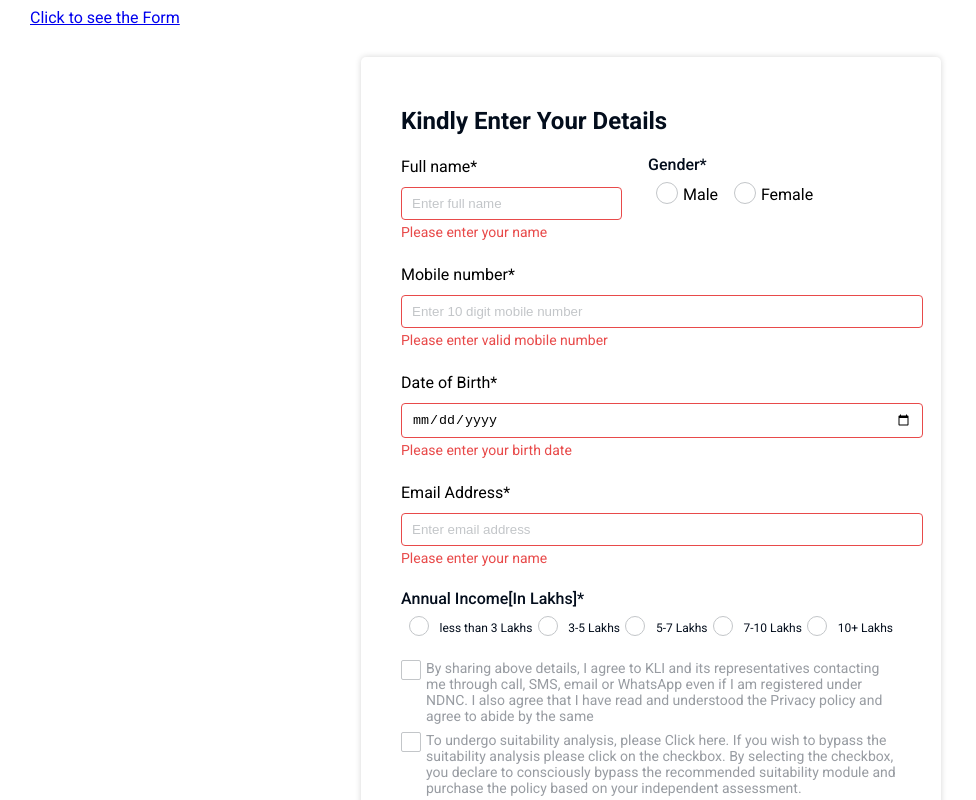
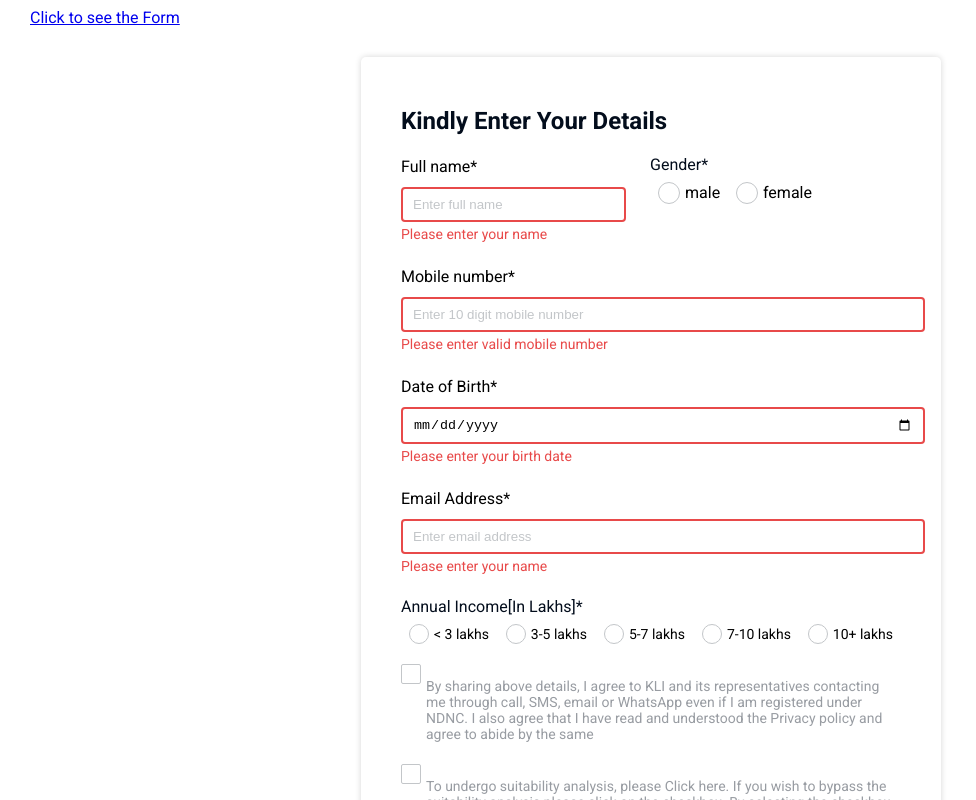
Before and after one commit to dikshashukla455/Design-system, a React (Create React App) app: page /form in a window 1280 px wide. Shown: the top 800 px of the page, without its empty margins (0-976 px from the left). Built offline with nearby package versions, Linux system fonts and the light colour scheme; a web font is replaced by a local one.

Commit message:
Updated the form

```diff
--- a/src/App.css
+++ b/src/App.css
@@ -73,7 +73,7 @@ input[type="file"] {
 	display: none;
 }
 .check_input:checked ~ .checkmark {
-	border: none;
+	border: 1px solid transparent;
 }
 .checkbox .checkmark {
 	margin-left: 0;
@@ -179,7 +179,7 @@ input[type="file"] {
 input,textarea,select {
 	width: 100%;
 	border: unset;
-	border: 1px solid #c3c6c9;
+	border: 2px solid #c3c6c9;
 }
 
 input:focus,textarea:focus,select:focus{
--- a/src/Form.css
+++ b/src/Form.css
@@ -26,15 +26,16 @@ input {
 /********* gender label field *********/
 .gender {
 	margin-left: 3rem;
-	font-weight: 500;
 }
-/********* annual label field *********/
-.annual {
-	font-weight: 500;
-}
+
 .checkpara{
 	margin:0 !important;
 }
+/******* annual ***********/
+.radio_label{
+	font-size: 14px;
+}
+
 /**** mobile devices ******/
 
 @media only screen and (max-width: 700px){
@@ -42,4 +43,7 @@ input {
 	margin: 10px 0;
 	padding: 10px 20px;
 }
+.radio_label{
+	font-size: 12px;
 }
+}
--- a/src/Form.js
+++ b/src/Form.js
@@ -34,9 +34,8 @@ function Form() {
 									fontWeight: "400",
 								}}
 							>
-							<Radio /> <p className="checkpara">Male</p> &nbsp;&nbsp;&nbsp;&nbsp;
-							<Radio />
-							<p className="checkpara">Female</p>
+								<Radio name="gender" label="male" /> &nbsp;&nbsp;&nbsp;&nbsp;
+								<Radio name="gender" label="female" />
 							</div>
 						</div>
 					</div>
@@ -76,26 +75,41 @@ function Form() {
 								fontWeight: "400",
 							}}
 						>
-						<Radio width="18px" height="18px" />{" "}
-						<Paragraph color="b300" fontSize="12px" margin="0">
-							less than 3 Lakhs
-						</Paragraph>
-						<Radio width="18px" height="18px" />{" "}
-						<Paragraph color="b300" fontSize="12px" margin="0">
-							3-5 Lakhs
-						</Paragraph>
-						<Radio width="18px" height="18px" />{" "}
-						<Paragraph color="b300" fontSize="12px" margin="0">
-							5-7 Lakhs
-						</Paragraph>
-						<Radio width="18px" height="18px" />{" "}
-						<Paragraph color="b300" fontSize="12px" margin="0">
-							7-10 Lakhs
-						</Paragraph>
-						<Radio width="18px" height="18px" />{" "}
-						<Paragraph color="b300" fontSize="12px" margin="0">
-							10+ Lakhs
-						</Paragraph>
+							<Radio
+								width="18px"
+								height="18px"
+								label="< 3 lakhs"
+								className="radio_label"
+								name="annual"
+							/>{" "}
+							<Radio
+								width="18px"
+								height="18px"
+								label="3-5 lakhs"
+								className="radio_label"
+								name="annual"
+							/>{" "}
+							<Radio
+								width="18px"
+								height="18px"
+								label="5-7 lakhs"
+								className="radio_label"
+								name="annual"
+							/>{" "}
+							<Radio
+								width="18px"
+								height="18px"
+								label="7-10 lakhs"
+								className="radio_label"
+								name="annual"
+							/>{" "}
+							<Radio
+								width="18px"
+								height="18px"
+								label="10+ lakhs"
+								className="radio_label"
+								name="annual"
+							/>{" "}
 						</div>
 					</div>
 					{/* Checkbox conditions */}
@@ -109,16 +123,20 @@ function Form() {
 							height="18px"
 							id="checkbox_one"
 						/>
-					<Paragraph color="g300" fontSize="14px" margin="0">
+						<Paragraph color="g300" fontSize="14px" className="checkbox_para">
 							By sharing above details, I agree to KLI and its representatives
 							contacting me through call, SMS, email or WhatsApp even if I am
-						registered under NDNC. I also agree that I have read and understood
-						the Privacy policy and agree to abide by the same
+							registered under NDNC. I also agree that I have read and
+							understood the Privacy policy and agree to abide by the same
 						</Paragraph>
 					</div>
 					<div
 						className=""
-					style={{ display: "flex", textAlign: "left", margin: "8px 0 15px 0" }}
+						style={{
+							display: "flex",
+							textAlign: "left",
+							margin: "8px 0 15px 0",
+						}}
 					>
 						<Checkbox
 							checkColor="primary"
@@ -126,17 +144,19 @@ function Form() {
 							height="18px"
 							id="checkbox_two"
 						/>
-					<Paragraph color="g300" fontSize="14px" margin="0">
+						<Paragraph color="g300" fontSize="14px" className="checkbox_para">
 							To undergo suitability analysis, please Click here. If you wish to
 							bypass the suitability analysis please click on the checkbox. By
 							selecting the checkbox, you declare to consciously bypass the
-						recommended suitability module and purchase the policy based on your
-						independent assessment.
+							recommended suitability module and purchase the policy based on
+							your independent assessment.
 						</Paragraph>
 					</div>
 					{/* submit button */}
 					<div style={{ textAlign: "center" }}>
-					<Button type="danger" rounded={true} textColor="">PROCEED</Button>
+						<Button type="danger" rounded={true} textColor="">
+							PROCEED
+						</Button>
 					</div>
 				</form>
 			</div>
--- a/src/components/TextField/ButtonComponent.js
+++ b/src/components/TextField/ButtonComponent.js
@@ -1,20 +1,26 @@
 import { React, useState } from "react";
 import { DarkTagColor } from "../colors/UtilityFunction";
 // ===================== CHECKBOX COMPONENT ==========================
-export const Checkbox = ({ checkColor, variant, label, width, height, id }) => {
+export const Checkbox = ({
+	checkColor,
+	variant,
+	label,
+	width,
+	height,
+	id,
+	name,
+	className
+}) => {
 	const [checked, setChecked] = useState(false); // setting the state for the checkbox initially not checked
 
 	return (
 		<>
-			<label
-				className="checkbox"
-				htmlFor={id}
-			>
+			<label className={`checkbox ${className}`} htmlFor={id}>
 				<input
 					type="checkbox"
 					className="check_input"
 					id={id}
-					name="myCheckBox"
+					name={name}
 					onChange={() => setChecked(!checked)} // on and off checkbox functionality
 					disabled={variant === "disabled" ? true : false} // setting the disabled state based on the disable variant
 				/>
@@ -25,8 +31,8 @@ export const Checkbox = ({ checkColor, variant, label, width, height, id }) => {
 						backgroundColor: `${
 							checked ? DarkTagColor(checkColor) : "" // changing the background color of the checkbox based on the variant
 						} ${variant === "disabled" ? "#f5f5f6" : ""}`, // change the background color for the disabled variant
-						width:`${width}`,
-						height:`${height}`
+						width: `${width}`,
+						height: `${height}`,
 					}}
 				></div>
 				{/* user pass data */}
@@ -36,20 +42,26 @@ export const Checkbox = ({ checkColor, variant, label, width, height, id }) => {
 	);
 };
 // ===================== RADIO COMPONENT ==========================
-export const Radio = ({ checkColor, variant, label, width,height,id }) => {
+export const Radio = ({
+	checkColor,
+	variant,
+	label,
+	width,
+	height,
+	id,
+	name,
+	className
+}) => {
 	const [checked, setChecked] = useState(false); // setting the state for the checkbox initially not checked
 
 	return (
 		<>
-			<label
-				className="radio"
-				htmlFor={id}
-			>
+			<label className={`radio ${className}`} htmlFor={id} style={{display:"flex", alignItems:"center"}}>
 				<input
 					type="radio"
 					className="radio_input"
 					id={id}
-					name="myRadio"
+					name={name}
 					onChange={() => setChecked(!checked)} // on and off checkbox functionality
 					disabled={variant === "disabled" ? true : false} // setting the disabled state based on the disable variant
 				/>
@@ -58,8 +70,8 @@ export const Radio = ({ checkColor, variant, label, width,height,id }) => {
 					className="circle"
 					style={{
 						backgroundColor: `${variant === "disabled" ? "#f5f5f6" : ""}`, // changing the background color of the radio based on the  disabled variant
-						width:`${width}`,
-						height:`${height}`
+						width: `${width}`,
+						height: `${height}`,
 					}}
 				></div>
 				{/*user pass data */}
@@ -69,18 +81,24 @@ export const Radio = ({ checkColor, variant, label, width,height,id }) => {
 	);
 };
 // ===================== TOGGLE COMPONENT ==========================
-export const Toggle = ({ checkColor, variant, label, width,height, id }) => {
+export const Toggle = ({
+	checkColor,
+	variant,
+	label,
+	width,
+	height,
+	id,
+	name,
+	className
+}) => {
 	const [checked, setChecked] = useState(false);
 
 	return (
 		<>
-			<label
-				className="toggle"
-				htmlFor={id}
-			>
+			<label className={`toggle ${className}`} htmlFor={id}>
 				<input
 					className="toggle__input"
-					name="toggle"
+					name={name}
 					type="checkbox"
 					id={id}
 					onChange={() => setChecked(!checked)} // on and off checkbox functionality
@@ -93,12 +111,12 @@ export const Toggle = ({ checkColor, variant, label, width,height, id }) => {
 						backgroundColor: `${
 							checked ? DarkTagColor(checkColor) : "" // changing the background color of the toggle based on the variant
 						} ${variant === "disabled" ? "#c3c6c9" : ""}`, // change the background color for the disabled variant
-						width:`${width}`,
-						height:`${height}`
+						width: `${width}`,
+						height: `${height}`,
 					}}
 				></div>
 				{/*user pass data */}
-				{label}
+				<span>{label}</span>
 			</label>
 		</>
 	);
--- a/src/components/typography/Typography.js
+++ b/src/components/typography/Typography.js
@@ -27,7 +27,7 @@ export const Heading5 = ({ color, children }) => {
 	return <h5 style={{ color: `${colors[color]}` }}>{children}</h5>;
 };
 //paragraph
-export const Paragraph = ({ color, children, fontSize, textTransform, margin }) => {
+export const Paragraph = ({ color, children, fontSize, textTransform, margin, className }) => {
 	return (
 		<p
 			style={{
@@ -36,6 +36,7 @@ export const Paragraph = ({ color, children, fontSize, textTransform, margin })
 				textTransform: `${textTransform}`,// uppercase, lowercase , capitalize of the text based on the user input
 				margin: `${margin}`
 			}}
+			className={className}
 		>
 			{children}
 		</p>
```
Also changed, not shown: src/DesignComponents.js (+18 -7 lines). Lines whose indentation alone changed are shown as unchanged.
